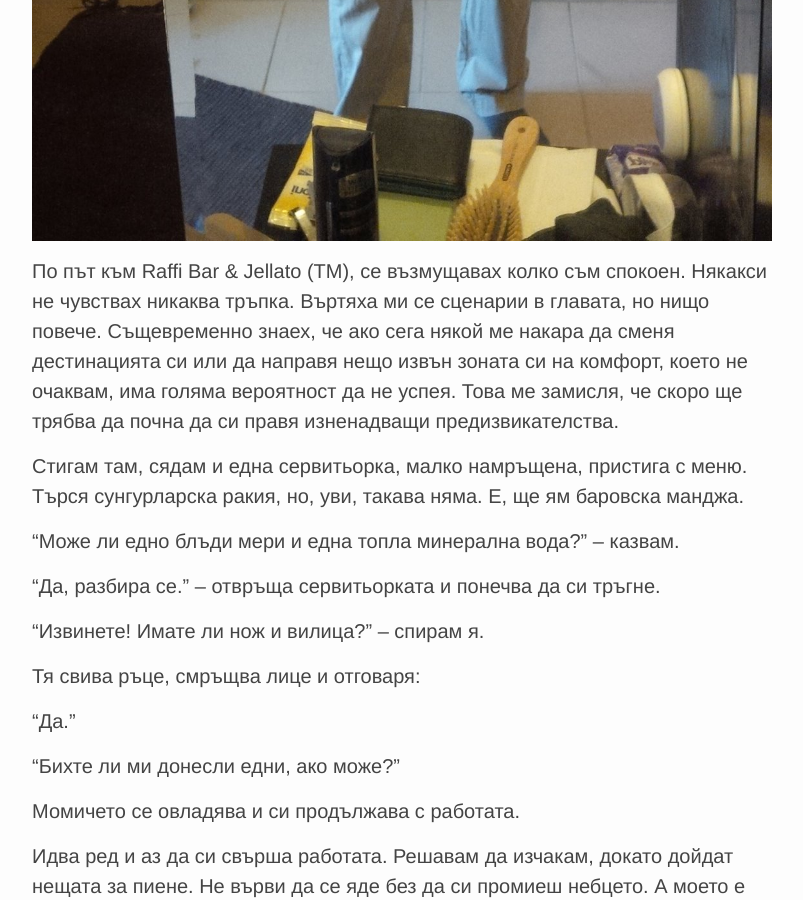
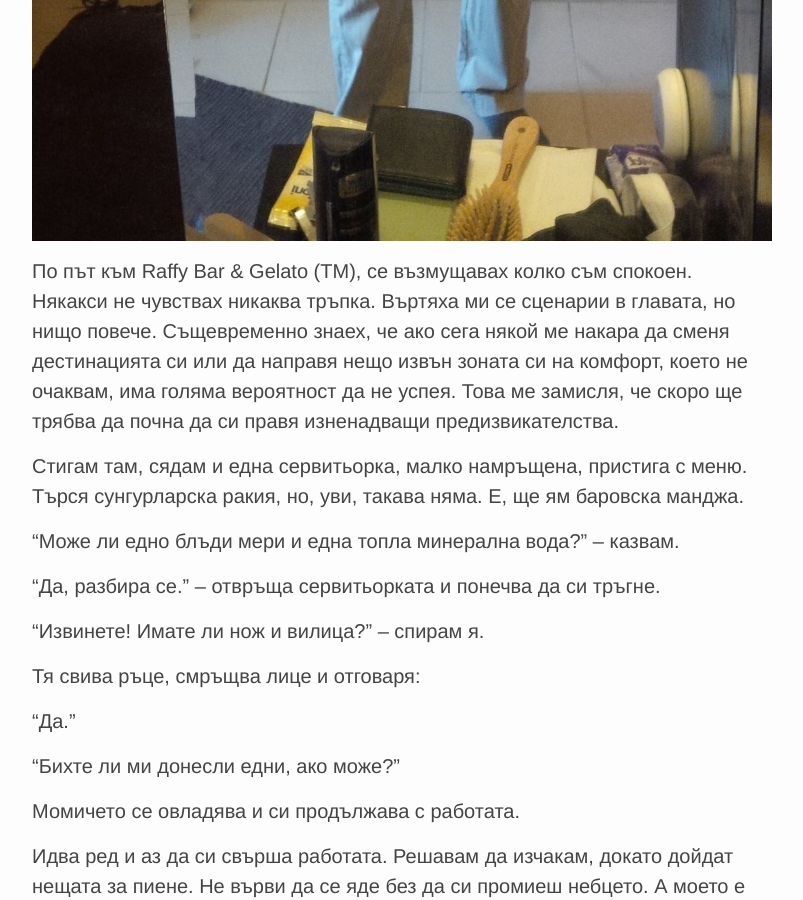
Before and after one commit to emdeha/emdeha.github.io, a Jekyll site: the page built from _posts/2017-09-08-social-absurds-day-three.markdown, in a window 1280 px wide and 900 px high, scrolled down 3239 px. Shown: the whole window, without its empty margins (238-1041 px from the left). Built offline with Jekyll 4.4.1, drawn with Linux system fonts in a browser that asks for light colours.

Commit message:
Fixes the slepping of Raffy.

```diff
--- a/_posts/2017-09-08-social-absurds-day-three.markdown
+++ b/_posts/2017-09-08-social-absurds-day-three.markdown
@@ -31,7 +31,7 @@ date: 2017-09-08
 
 ![Аз]({{ site.url }}/assets/day-three-me.jpg)
 
-По път към Raffi Bar & Jellato (TM), се възмущавах колко съм спокоен. Някакси
+По път към Raffy Bar & Gelato (TM), се възмущавах колко съм спокоен. Някакси
 не чувствах никаква тръпка. Въртяха ми се сценарии в главата, но нищо повече.
 Същевременно знаех, че ако сега някой ме накара да сменя дестинацията си или
 да направя нещо извън зоната си на комфорт, което не очаквам, има голяма
```
